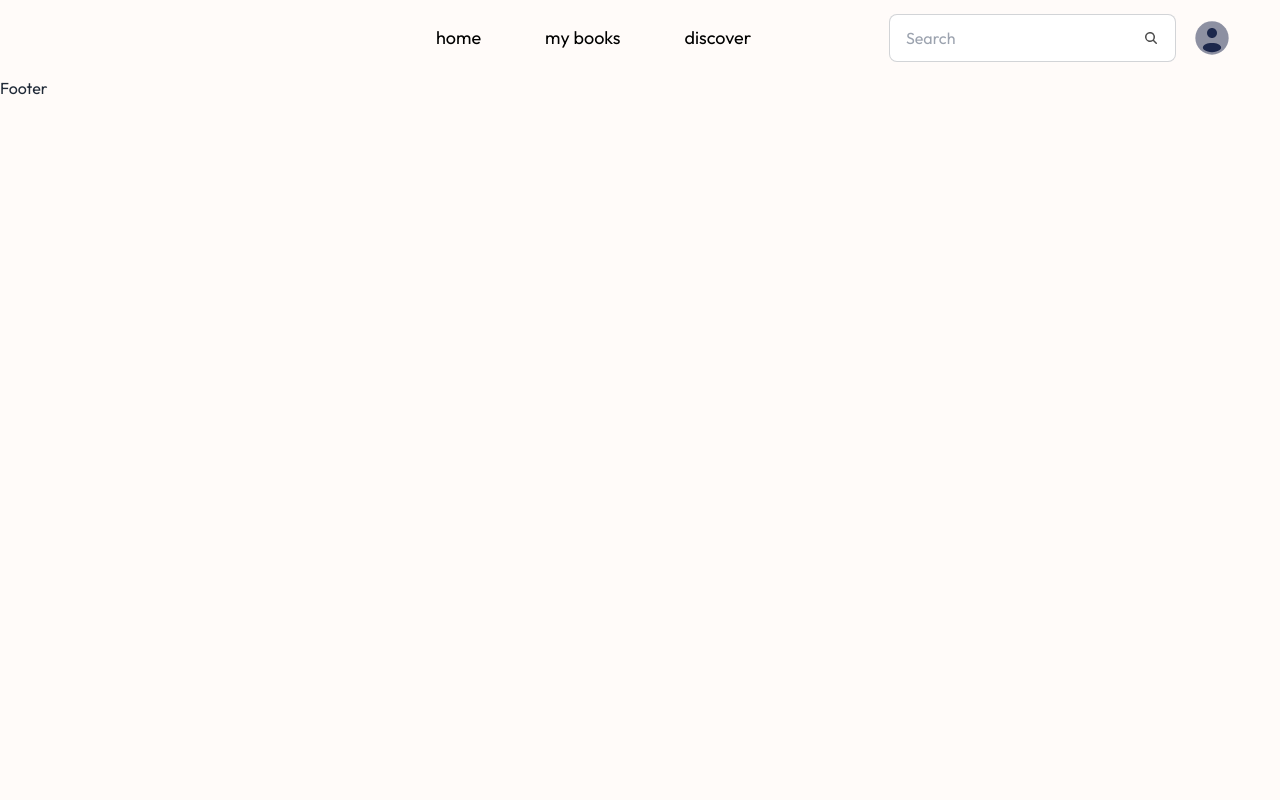
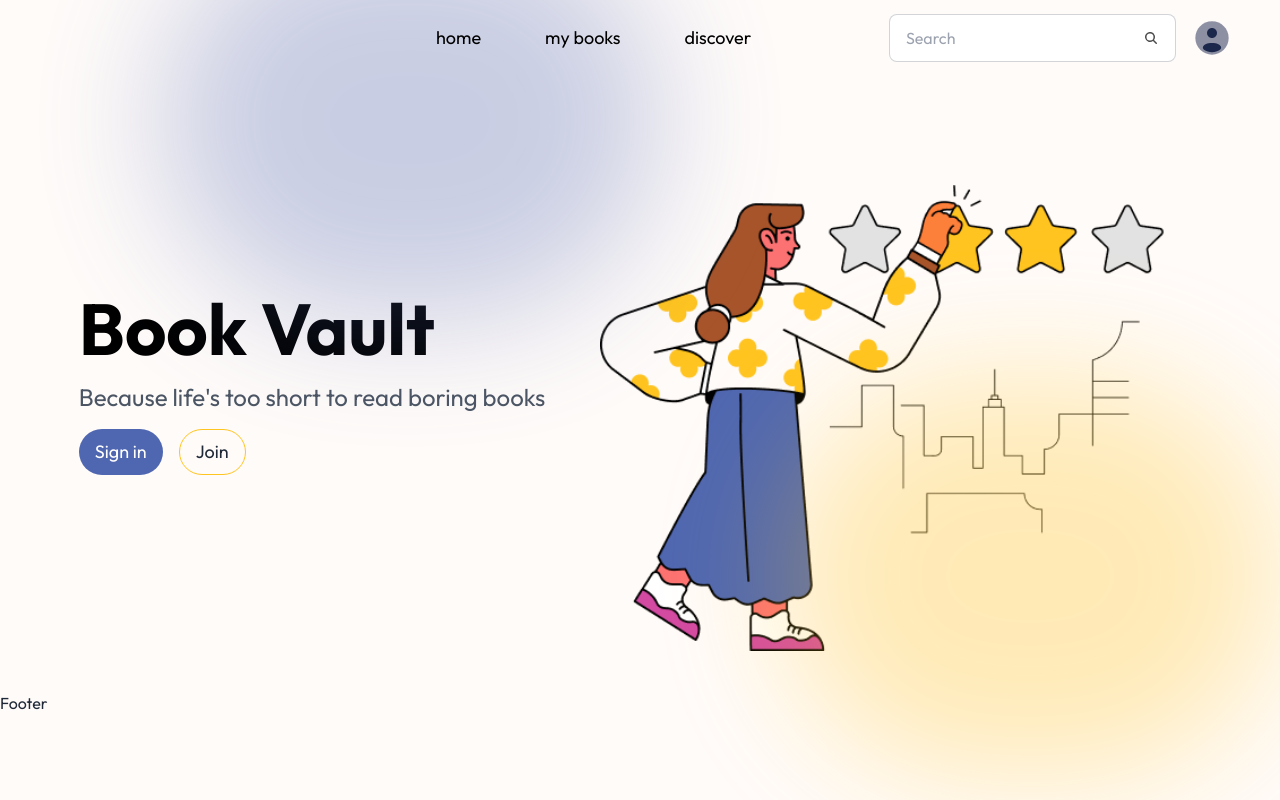
Before and after one commit to Lucy-Mckenzie/book-vault, a Next.js app: page / in a window 1280 px wide. Built offline with nearby package versions, Linux system fonts and the light colour scheme.

Commit message:
Landing + Navbar edits - first draft done.

```diff
--- a/app/landing/page.tsx
+++ /dev/null
@@ -1,9 +0,0 @@
-import React from 'react'
-
-const Landing = () => {
-  return (
-    <div>Landing</div>
-  )
-}
-
-export default Landing
--- a/app/page.tsx
+++ b/app/page.tsx
@@ -1,11 +1,31 @@
-// import Image from "next/image";
+import LandingContent from "@/components/LandingContent"
 
 export default function Home() {
   return (
-  <div className=''>
-    <h1 className='flex items-center justify-center text-8xl'>
-
-    </h1>
+    <div className="w-full flex justify-between px-6 py-10 overflow-hidden">
+    <div className="flex-1 mx-auto items-center justify-center flex flex-col">
+      <div className='text-left space-y-4'>
+      <h1 className="text-7xl font-bold text-black">
+        Book Vault
+        </h1>
+      <h2 className="text-2xl text-gray-600">
+        Because life&apos;s too short to read boring books
+      </h2>
+      <div className="flex space-x-4">
+        <button className="px-4 py-2 bg-[#4F67B1] text-white rounded-full hover:bg-blue-700 text-lg">
+          Sign in
+        </button>
+        <button className="px-4 py-2 border border-[#FFC41F] text-gray-800 rounded-full hover:bg-gray-300 text-lg">
+          Join
+        </button>
+        </div>
+      </div>
+    </div>
+    <div className='flex-1 flex justify-center pr-20'>
+    <LandingContent />
+    </div>
+    <div className="absolute bottom-6 right-0 w-[500px] h-[400px] bg-[#FFC41F] rounded-full blur-3xl opacity-30"></div>
+    <div className="absolute -top-20 left-40 w-[500px] h-[400px] bg-[#4F67B1] rounded-full blur-3xl opacity-30"></div>
   </div>
   )
 }
--- /dev/null
+++ b/components/LandingContent.tsx
@@ -0,0 +1,17 @@
+import React from 'react'
+import Image from 'next/image'
+
+const LandingContent = () => {
+  return (
+    <div>
+      <Image
+      src='/landing.png'
+      alt='an illistration of a review'
+      width={600}
+      height={600}
+      />
+    </div>
+  )
+}
+
+export default LandingContent
```
Also changed, not shown: public/landing.png (added).
